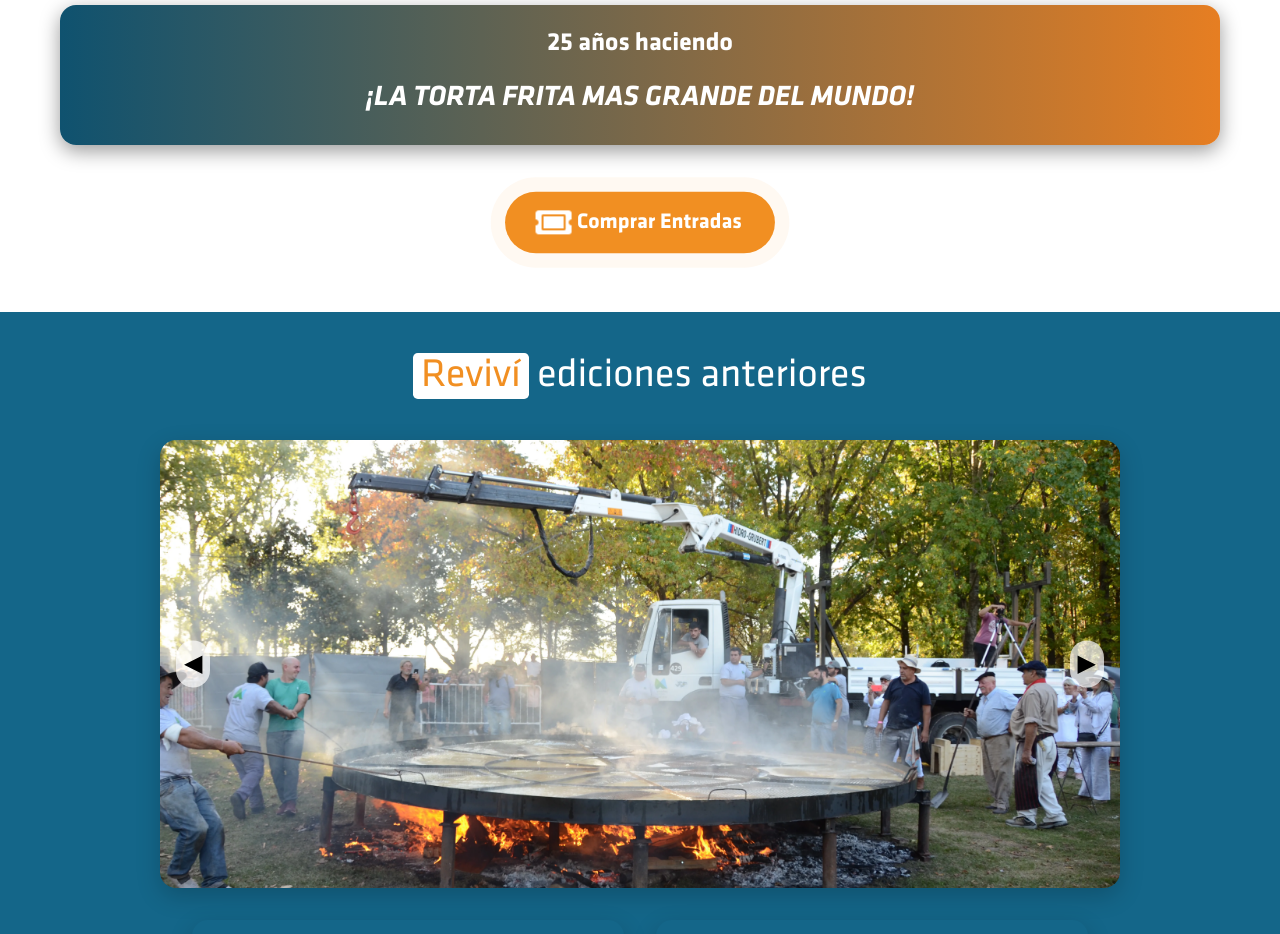
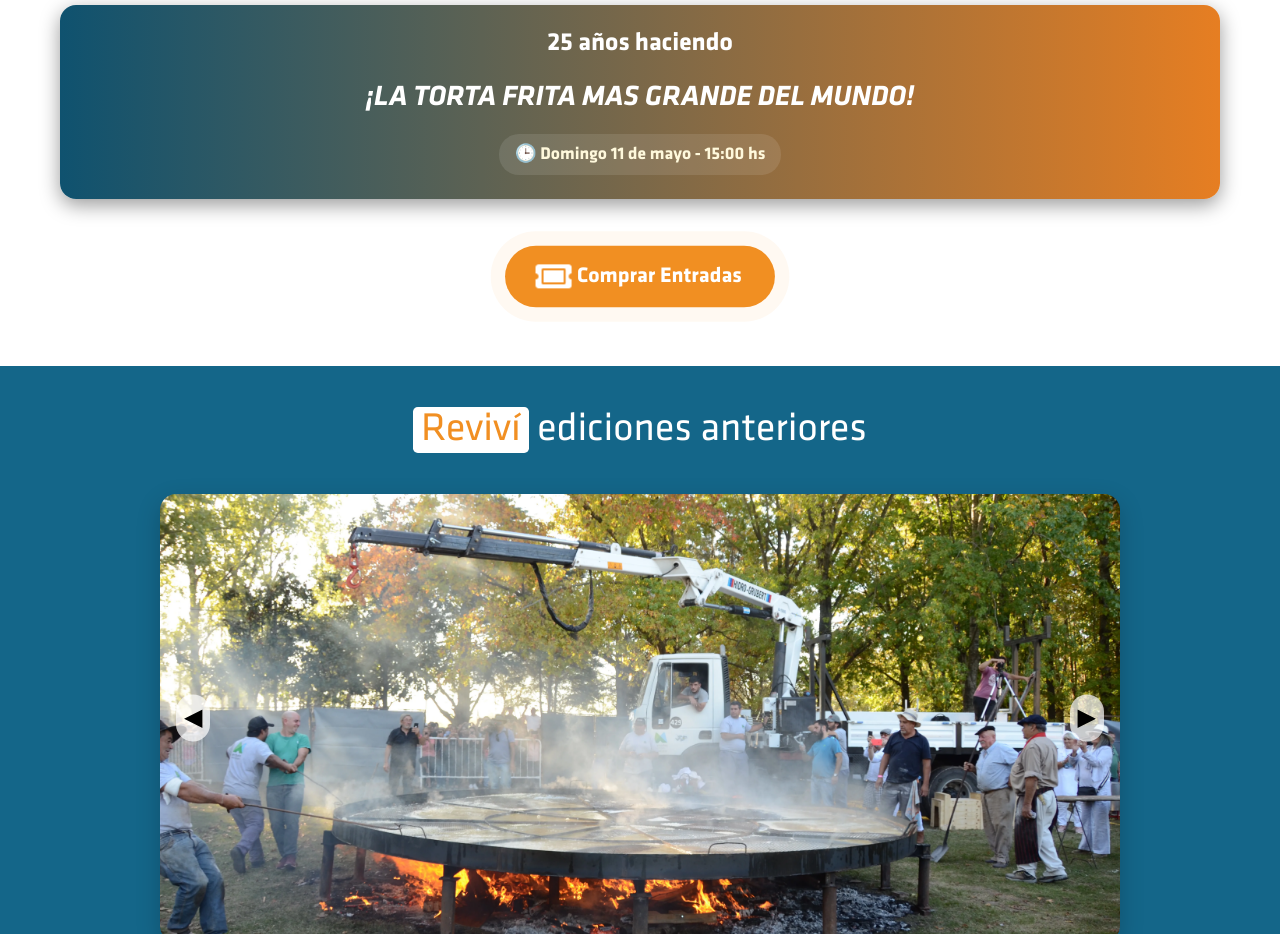
Before and after one commit to franuncal/LANDIGN-FIESTAS-NACIONALES-MER, a React (Vite) app: page / in a window 1280 px wide. Shown: the part 2380-3314 px from the top of the page. Built offline with nearby package versions, Linux system fonts and the light colour scheme; grey boxes are pictures that could not be loaded.

Commit message:
Contador con fechas

```diff
--- a/src/components/Cronograma.css
+++ b/src/components/Cronograma.css
@@ -159,6 +159,17 @@
   margin-top: 0.5rem;
 }
 
+.evento-estelar-horario {
+  margin-top: 0.8rem;
+  font-size: 1.1rem;
+  font-weight: bold;
+  color: #fff9dc;
+  background-color: rgba(255, 255, 255, 0.1);
+  display: inline-block;
+  padding: 0.4rem 1rem;
+  border-radius: 20px;
+}
+
 /* === BOTÓN DE ENTRADAS === */
 .cronograma-entradas {
   margin-top: 3rem;
--- a/src/components/Cronograma.jsx
+++ b/src/components/Cronograma.jsx
@@ -88,7 +88,17 @@ const Cronograma = ({ actividadesGenerales, cronogramaPorDia }) => {
         <p className="evento-estelar-descripcion">
           ¡LA TORTA FRITA MAS GRANDE DEL MUNDO!
         </p>
+        <p className="evento-estelar-horario">
+          🕒 Domingo 11 de mayo - 15:00 hs
+        </p>
       </div>
+
+      {/* <div className="evento-estelar">
+        <h3 className="evento-estelar-titulo">25 años haciendo</h3>
+        <p className="evento-estelar-descripcion">
+          ¡LA TORTA FRITA MAS GRANDE DEL MUNDO!
+        </p>
+      </div> */}
 
       <div className="cronograma-entradas">
         <a
--- a/src/components/Hero.css
+++ b/src/components/Hero.css
@@ -87,6 +87,29 @@
   opacity: 0.7;
 }
 
+.festejo-mensaje {
+  font-size: 1.5rem;
+  /* font-weight: bold; */
+  text-align: center;
+  color: #fff;
+  background-color: rgba(0, 0, 0, 0.6);
+  padding: 1rem;
+  border-radius: 1rem;
+  animation: pulse 2s infinite;
+}
+
+@keyframes pulse {
+  0% {
+    transform: scale(1);
+  }
+  50% {
+    transform: scale(1.05);
+  }
+  100% {
+    transform: scale(1);
+  }
+}
+
 /* ----------------------- */
 /* 📱 Responsive - Mobile   */
 /* ----------------------- */
--- a/src/components/Hero.jsx
+++ b/src/components/Hero.jsx
@@ -10,12 +10,25 @@ const Hero = () => {
   const [tiempoRestante, setTiempoRestante] = useState(
     calcularTiempoRestante(evento.fecha)
   );
+  const [modoFestejo, setModoFestejo] = useState(false);
 
   useEffect(() => {
     const intervalo = setInterval(() => {
+      const ahora = new Date();
       const eventoActual = obtenerEventoActivo();
       setEvento(eventoActual);
+
+      // Definir rango de festejo (para el primer evento)
+      const inicioFestejo = new Date("2025-05-10T00:00:00");
+      const finFestejo = new Date("2025-05-12T00:00:00");
+
+      // Activar mensaje de festejo si estamos dentro del rango
+      if (ahora >= inicioFestejo && ahora < finFestejo) {
+        setModoFestejo(true);
+      } else {
+        setModoFestejo(false);
         setTiempoRestante(calcularTiempoRestante(eventoActual.fecha));
+      }
     }, 1000);
 
     return () => clearInterval(intervalo);
@@ -41,6 +54,12 @@ const Hero = () => {
       </h3>
 
       <div className="hero-countdown">
+        {modoFestejo ? (
+          <div className="festejo-mensaje">
+            🎉 ¡Ya estamos festejando la Fiesta de la Torta Frita! ¡Te
+            esperamos! 🎉
+          </div>
+        ) : (
           <div className="countdown-content">
             <span className="clock-icon">🕒</span>
             <span className="faltan-text">Faltan</span>
@@ -71,6 +90,7 @@ const Hero = () => {
               <span className="time-label">Segundos</span>
             </div>
           </div>
+        )}
       </div>
     </section>
   );
--- a/src/utils/contadorUtils.js
+++ b/src/utils/contadorUtils.js
@@ -17,12 +17,20 @@ export const eventos = [
 export function obtenerEventoActivo() {
   const ahora = new Date();
 
-  // Buscar el primer evento cuya fecha sea futura
+  const eventoActual = eventos[0]; // Evento de 2025
+  const inicioFestejo = new Date("2025-05-10T00:00:00");
+  const finFestejo = new Date("2025-05-12T00:00:00");
+
+  // Si estamos dentro del rango del festejo 2025, devolvemos ese evento
+  if (ahora >= inicioFestejo && ahora < finFestejo) {
+    return eventoActual;
+  }
+
+  // Si no, buscamos el primer evento futuro como antes
   const proximoEvento = eventos.find(
     (e) => new Date(e.fecha).getTime() > ahora.getTime()
   );
 
-  // Si ya pasaron todos, devolvemos el último por defecto (fallback)
   return proximoEvento || eventos[eventos.length - 1];
 }
 
```
Lines whose indentation alone changed are shown as unchanged.
